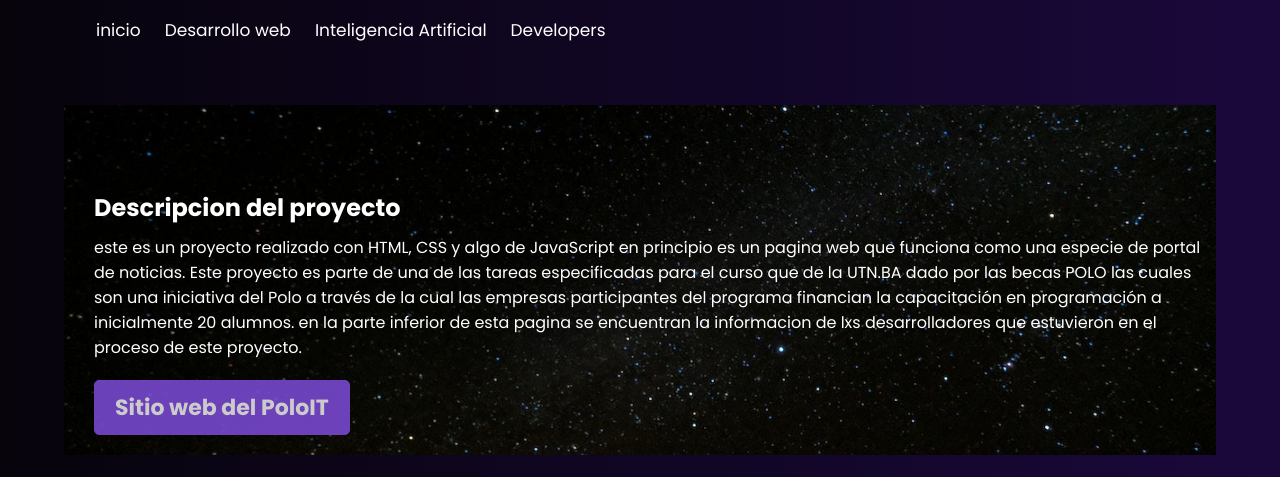
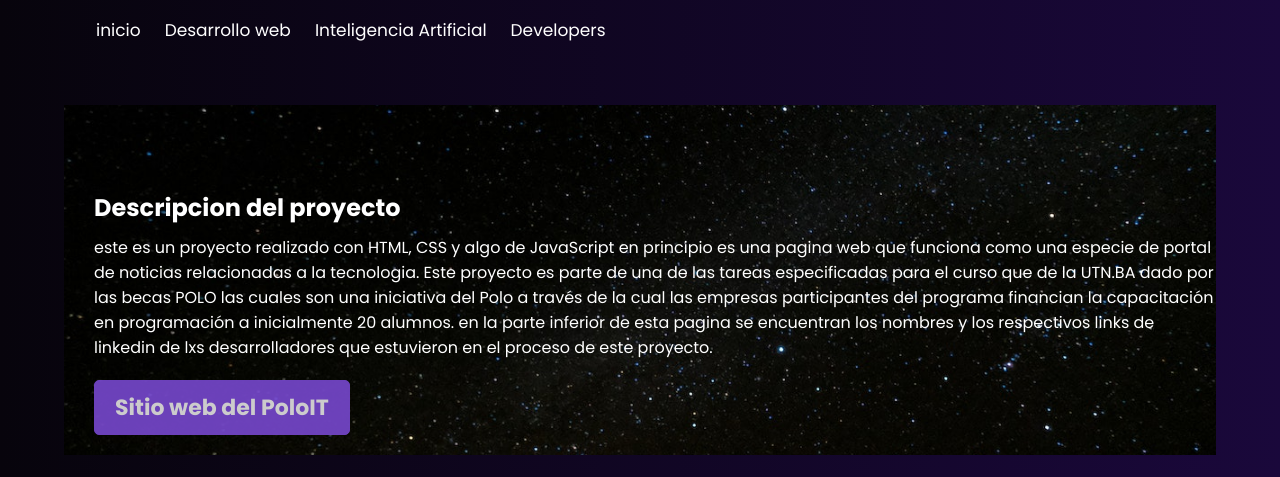
Before and after one commit to laokatana/Practica_para_el_Curso_de_UTN, a plain HTML site: page developers.html in a window 1280 px wide. Shown: the top 477 px of the page. Drawn offline with nearby package versions, Linux system fonts and the light colour scheme.

Commit message:
por y para el bien del equipo

```diff
--- a/developers.html
+++ b/developers.html
@@ -38,14 +38,13 @@
         <h2>Descripcion del proyecto</h2>
 
         <p>
-          este es un proyecto realizado con HTML, CSS y algo de JavaScript en principio es un pagina web que funciona
-          como una especie de portal de noticias.
+          este es un proyecto realizado con HTML, CSS y algo de JavaScript en principio es una pagina web que funciona
+          como una especie de portal de noticias relacionadas a la tecnologia.
           Este proyecto es parte de una de las tareas especificadas para el curso que de la UTN.BA dado por las becas
           POLO las cuales son una iniciativa del Polo a través de la cual las empresas participantes del programa
           financian la capacitación en programación a inicialmente 20 alumnos.
-          en la parte inferior de esta pagina se encuentran la informacion de lxs desarrolladores que estuvieron en el
+          en la parte inferior de esta pagina se encuentran los nombres y los respectivos links de linkedin de lxs desarrolladores que estuvieron en el
           proceso de este proyecto.
-
         </p>
         <a href="https://www.poloitbuenosaires.org.ar/" class="btn" target="_blank">Sitio web del PoloIT</a>
       </div>
@@ -93,7 +92,7 @@
         <h3>Facundo Subijana</h3>
         <p>Desarrollador Full-Stack
         </p>
-        <a href="linkedin.com/in/facundo-subijana-38baaa249/" target="_blank"><i
+        <a href="https://www.linkedin.com/in/facundo-subijana-38baaa249/" target="_blank"><i
             class="fas fa-angle-double-right"></i>Linkedin</a>
 
       </div>
```
Also changed, not shown: 1 other file.
